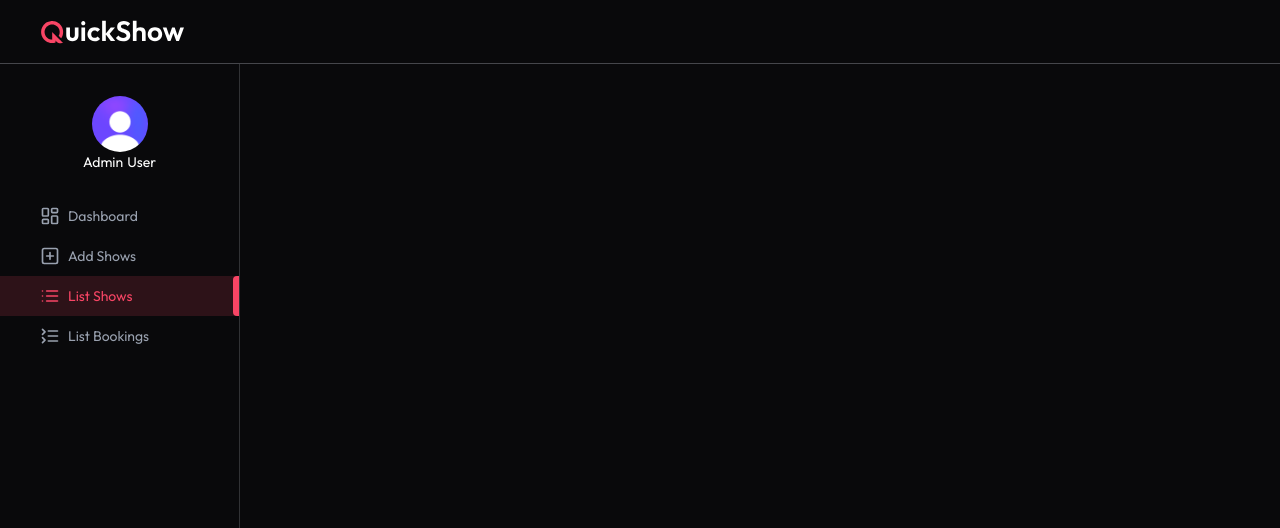
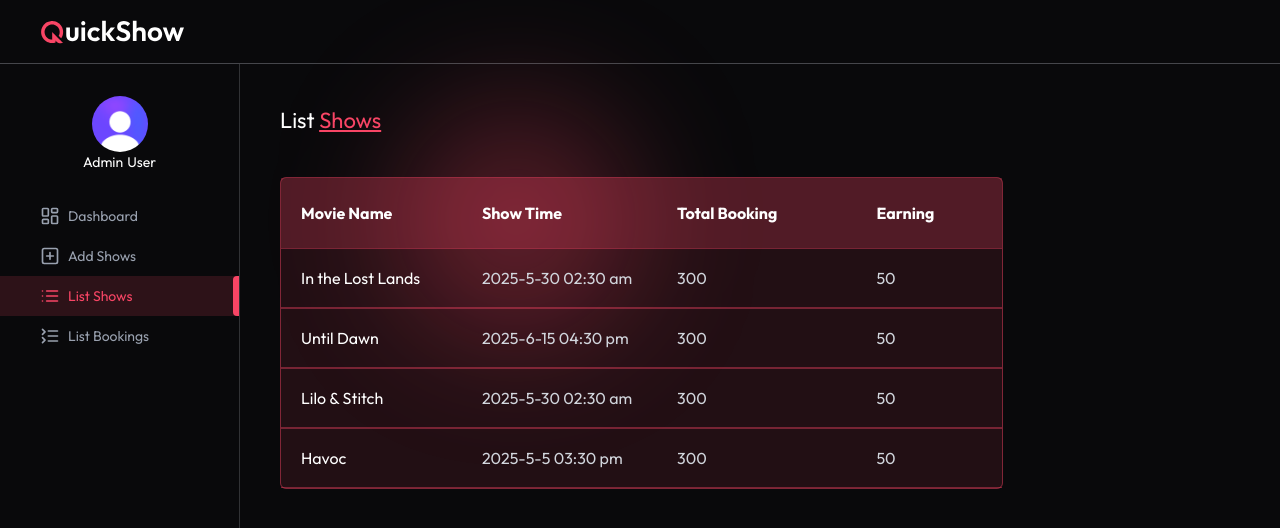
Before and after one commit to Forsaken324/movie-app-frontend, a React (Vite) app in the folder client/: page /admin/list-shows in a window 1280 px wide. Shown: the top 528 px of the page. Built offline with nearby package versions, Linux system fonts and the light colour scheme; no server answers.

Commit message:
add new admin pages for list show and list bookings

```diff
--- a/client/src/assets/assets.js
+++ b/client/src/assets/assets.js
@@ -331,3 +331,30 @@ export const dummyBookingData = [
         "isPaid": true,
     },
 ]
+
+export const dummyListShowsData = [
+    {
+        "movie": dummyShowsData[0],
+        "showTime": "2025-06-30T02:30:00.000Z",
+        "totalBookings": 300,
+        "earnings": 50
+    },
+    {
+        "movie": dummyShowsData[1],
+        "showTime": "2025-07-15T16:30:00.000Z",
+        "totalBookings": 300,
+        "earnings": 50
+    },
+    {
+        "movie": dummyShowsData[2],
+        "showTime": "2025-06-30T02:30:00.000Z",
+        "totalBookings": 300,
+        "earnings": 50
+    },
+    {
+        "movie": dummyShowsData[3],
+        "showTime": "2025-06-05T15:30:00.000Z",
+        "totalBookings": 300,
+        "earnings": 50
+    },
+]
--- /dev/null
+++ b/client/src/lib/dashedDate.js
@@ -0,0 +1,4 @@
+export const dashedDate = (dateString) => {
+    const date = new Date(dateString);
+    return `${date.getFullYear()}-${date.getMonth()}-${date.getDate()}`
+}
--- a/client/src/pages/admin/Dashboard.jsx
+++ b/client/src/pages/admin/Dashboard.jsx
@@ -36,7 +36,7 @@ const DashBoard = () => {
     }, []);
 
     return !loading ? (
-        <div className="">
+        <div>
             <BlurCircle className="top-0 right-0 md:left-90" />
             <Title title={'Admin Dashboard'} />
             <div className="mt-10 flex flex-col items-center md:flex-row gap-2">
--- a/client/src/pages/admin/ListBookings.jsx
+++ b/client/src/pages/admin/ListBookings.jsx
@@ -1,6 +1,52 @@
+import { useEffect, useState } from "react";
+import { dummyBookingData } from "../../assets/assets";
+import LoadingAnimation from "../../components/animations/LoadingAnimation";
+import { dashedDate } from "../../lib/dashedDate";
+import isoTimeFormat from "../../lib/isoTimeFormat";
+import BlurCircle from "../../components/BlurCircle";
+
 const ListBookings = () => {
+    const [booking, setBooking] = useState(null);
+
+    const getBooking = async () => {
+        setBooking(dummyBookingData);
+    }
+
+    const currency = import.meta.env.VITE_CURRENCY;
+
+    useEffect(() => {
+        getBooking();
+    }, []);
+
     return (
-        <div></div>
+        <div>
+            <BlurCircle className={'md:left-100'} />
+            <h1 className="text-[22px]">List <span className="text-primary underline">Bookings</span></h1>
+            {booking ? (
+                <table className="mt-10 w-[823px] h-[197px] border border-separate border-spacing-0 rounded-md border-primary/50 ">
+                    <thead>
+                        <tr className="bg-primary/30 h-[70px] rounded-tl">
+                            <th className="pl-5 w-[250px] text-start">User Name</th>
+                            <th className="w-[250px] text-start">Movie Name</th>
+                            <th className="w-[250px] text-start">Show Time</th>
+                            <th className="w-[150px] text-start">Seats</th>
+                            <th className="w-[150px] text-start">Amount</th>
+                        </tr>
+                    </thead>
+                    <tbody>
+                        {booking.map((booking, index) => (
+                            <tr key={index} className="bg-primary/10">
+                                <td className="pl-5 h-[60px] text-gray-300 border border-x-0 border-primary/40">{booking.user.name}</td>
+                                <td className="h-[60px] text-gray-300 border border-x-0 border-primary/40" >{booking.show.movie.title}</td>
+                                <td className="h-[60px] text-gray-300 border border-x-0 border-primary/40">{dashedDate(booking.show.showDateTime)} {isoTimeFormat(booking.show.showDateTime)}</td>
+                                <td className="h-[60px] text-gray-300 border border-x-0 border-primary/40">{booking.bookedSeats.join(', ').trim(",")}</td>
+                                <td className="h-[60px] text-gray-300 border border-x-0 border-primary/40">{currency}{booking.amount}</td>
+                            </tr>
+                        ))}
+                    </tbody>
+                </table>
+            ) : <LoadingAnimation />}
+        </div>
     )
 }
 
--- a/client/src/pages/admin/ListShows.jsx
+++ b/client/src/pages/admin/ListShows.jsx
@@ -1,6 +1,52 @@
+import BlurCircle from "../../components/BlurCircle";
+import { dummyListShowsData } from "../../assets/assets";
+import { useEffect, useState } from "react";
+import LoadingAnimation from "../../components/animations/LoadingAnimation";
+import isoTimeFormat from "../../lib/isoTimeFormat";
+import { dashedDate } from "../../lib/dashedDate";
+
 const ListShows = () => {
+    const [shows, setShows] = useState(null);
+    const getShows = async () => {
+        setShows(dummyListShowsData);
+    };
+    const currency = import.meta.env.VITE_CURRENCY;
+    // const dataXTime = (datetimeString) => {
+    //     const date = new Date(datetimeString);
+    //     return `${date.getFullYear()}-${date.getMonth()}-${date.getDay()} ${date.getHours()}:${date.getMinutes()}`
+    // }
+    useEffect(() => {
+        getShows();
+    }, [])
     return (
-        <div></div>
+        <div>
+            <BlurCircle className={'md:left-100'} />
+            <h1 className="text-[22px]">List <span className="text-primary underline">Shows</span></h1>
+            {shows ? (
+                <table className="mt-10 w-[723px] h-[197px] border border-separate border-spacing-0 rounded-md border-primary/50 ">
+                    <thead>
+                        <tr className="bg-primary/30 h-[70px] rounded-tl">
+                            <th className="pl-5 w-[250px] text-start">Movie Name</th>
+                            <th className="w-[250px] text-start">Show Time</th>
+                            <th className="w-[250px] text-start">Total Booking</th>
+                            <th className="w-[150px] text-start">Earning</th>
+                        </tr>
+                    </thead>
+                    <tbody>
+                        {shows.map((show, index) => (
+                            <tr key={index} className="bg-primary/10">
+                                <td className="pl-5 h-[60px] border border-x-0 border-primary/40">{show.movie.title}</td>
+                                <td className="h-[60px] text-gray-300 border border-x-0 border-primary/40" >{dashedDate(show.showTime)} {isoTimeFormat(show.showTime)}</td>
+                                <td className="h-[60px] text-gray-300 border border-x-0 border-primary/40">{show.totalBookings}</td>
+                                <td className="h-[60px] text-gray-300 border border-x-0 border-primary/40">{currency}{show.earnings}</td>
+                            </tr>
+                        ))}
+                    </tbody>
+                </table>
+            ) : (
+                <LoadingAnimation />
+            )}
+        </div>
     )
 }
 
```
